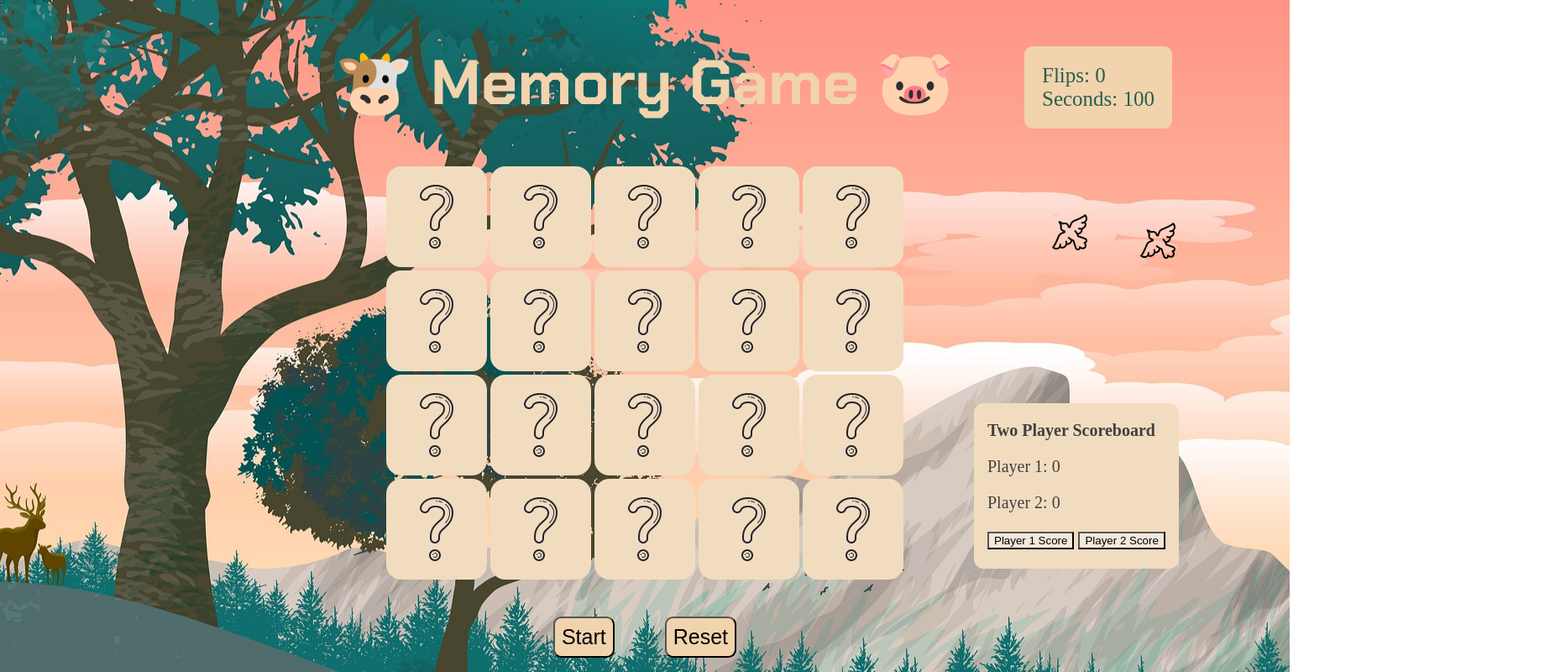
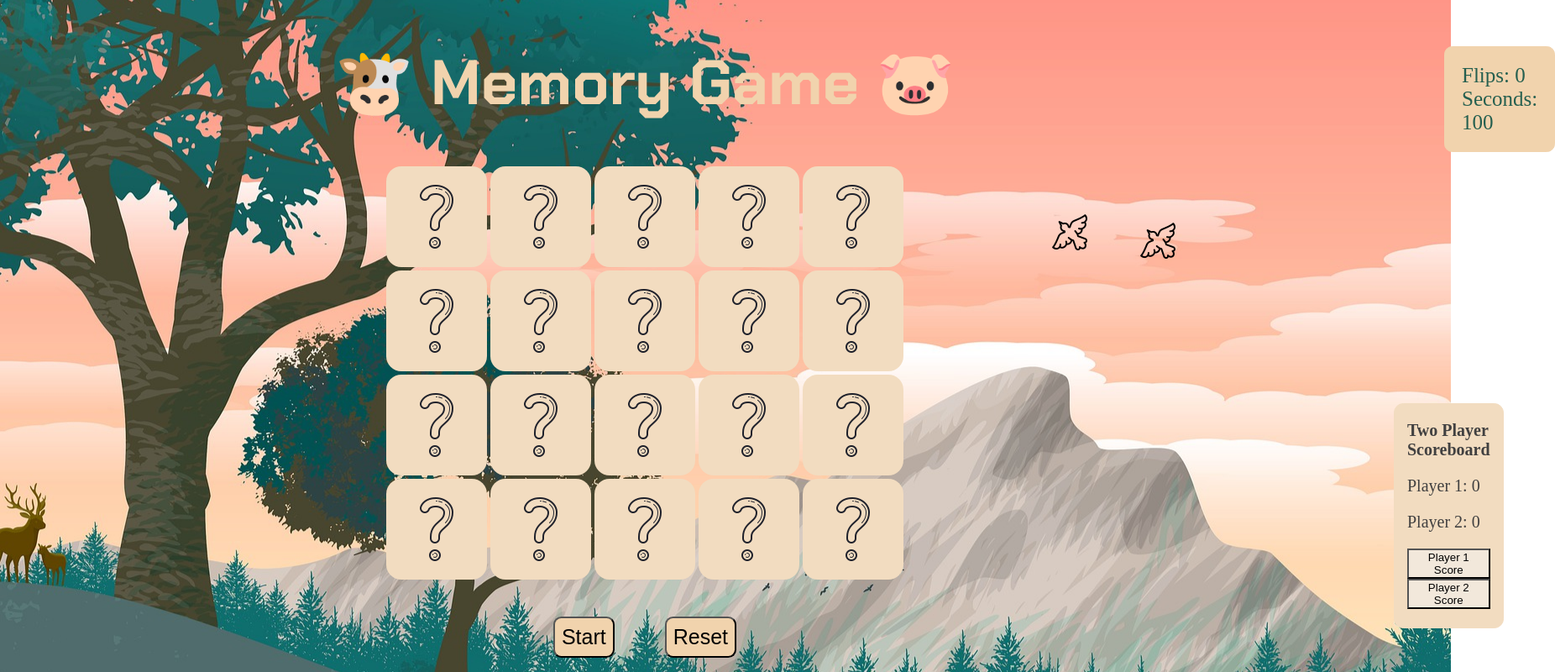
Before and after one commit to Jojozhou0715/memory-game, a plain HTML site: page index.html in a window 1536 px wide. Shown: the whole page at 84% size, 1852 px wide, since content can reach past the window. Drawn offline with Linux system fonts and the light colour scheme.

Commit message:
added responsive

```diff
--- a/css/style.css
+++ b/css/style.css
@@ -115,6 +115,7 @@ h1 {
 }
 
 .stats {
+    /* text-align: left; */
     position: absolute;
     left: 1220px;
     top: 55px;
@@ -244,8 +245,8 @@ h1 {
    50%  { left:81%; top:250px;}
    75%  { left:79%; top:240px;}
    100% { left:77%; top:230px;}
+}
 
-}
 @keyframes fly1 {
 
     0%   { left:90%; top:280px;}
@@ -253,6 +254,19 @@ h1 {
     50%  { left:88%; top:260px;}
     75%  { left:87%; top:250px;}
     100% { left:85%; top:240px;}
+ }
+
+ @media screen and (min-width: 1500px){
+    .stats{
+        position: absolute;
+        left: 1720px;
+        top: 55px;
+    }
+    #board{
+        position: absolute;
+        top: 480px;
+        left: 1660px;
+    }
 
 
  }
```
